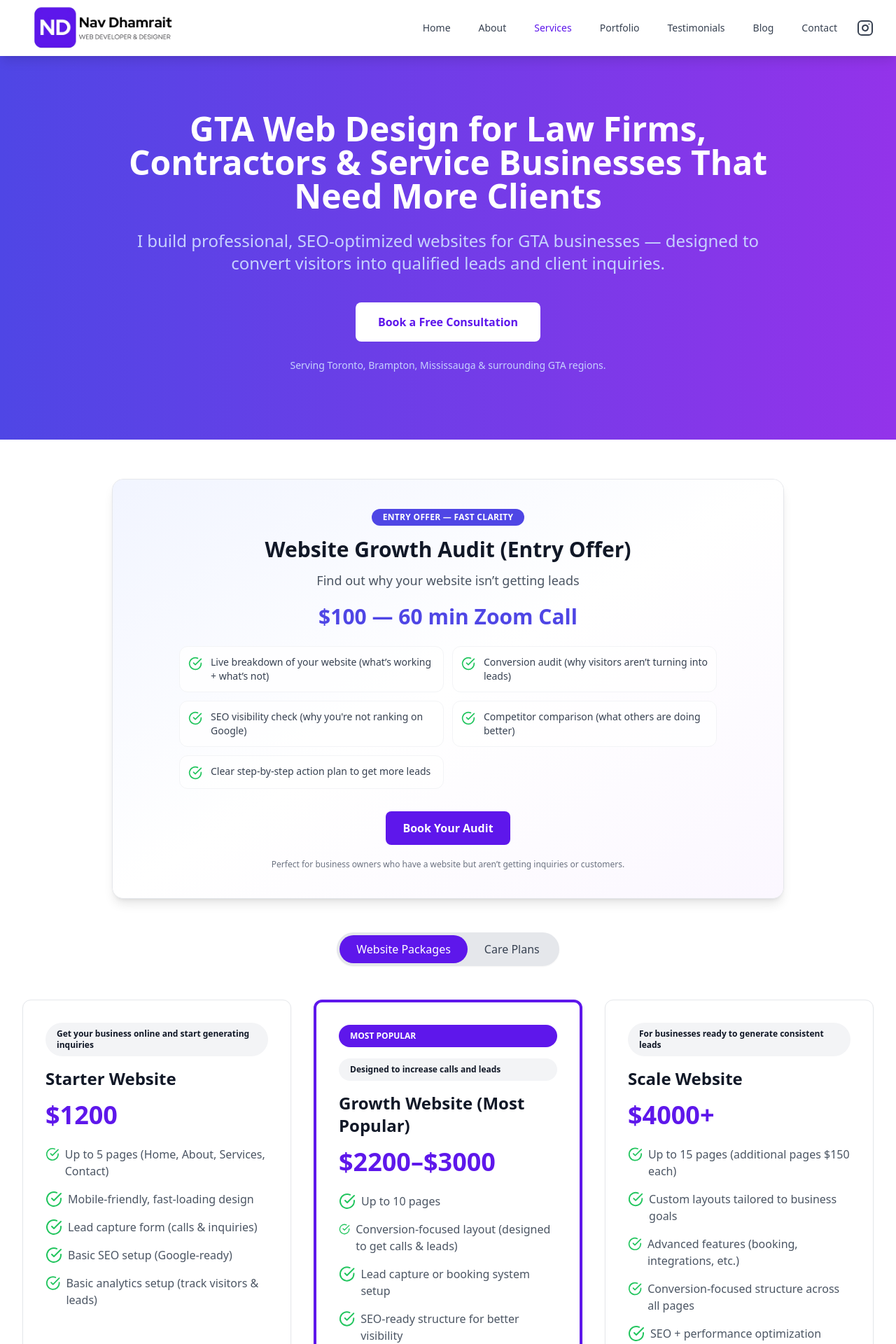
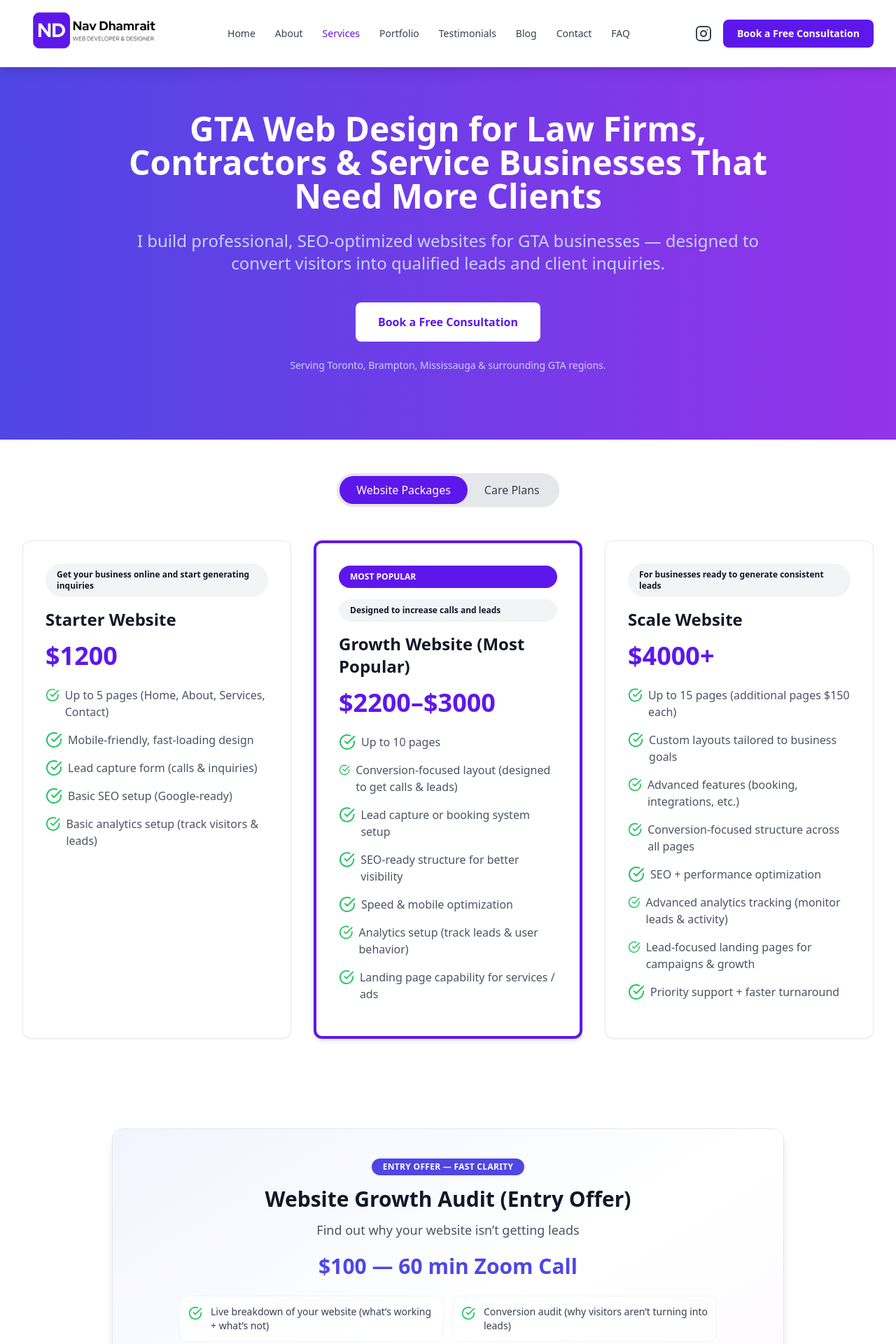
Before and after one commit to nav-commits/WebsiteBusiness, a React (Vite) app: page /services in a window 1280 px wide. Shown: the top 1920 px of the page at 70% size. Built offline with nearby package versions, Linux system fonts and the light colour scheme.

Commit message:
added faq and button

```diff
--- a/src/App.tsx
+++ b/src/App.tsx
@@ -10,6 +10,7 @@ import Contact from "./pages/Contact";
 import { useAnalytics } from "./useAnalystics";
 import Blog from "./pages/Blog";
 import BlogDetail from "./pages/BlogDetail";
+import FAQPage from "./pages/FAQ";
 
 function App() {
   useAnalytics();
@@ -26,6 +27,7 @@ function App() {
           <Route path="/blog" element={<Blog />} />
           <Route path="/blog/:slug" element={<BlogDetail />} />
           <Route path="/contact" element={<Contact />} />
+          <Route path="/faq" element={<FAQPage />} />
           <Route path="*" element={<div className="pt-80 text-center">Page Not Found</div>} />
         </Routes>
       </main>
--- a/src/components/Navbar.tsx
+++ b/src/components/Navbar.tsx
@@ -1,6 +1,7 @@
 import { useState } from "react";
 import { Link, useLocation } from "react-router-dom";
 import { Menu, X, Instagram } from "lucide-react";
+import { Button } from "./Button";
 
 const Navbar = () => {
   const [isOpen, setIsOpen] = useState(false);
@@ -14,6 +15,7 @@ const Navbar = () => {
     { name: "Testimonials", href: "/testimonials" },
     { name: "Blog", href: "/blog" },
     { name: "Contact", href: "/contact" },
+    { name: "FAQ", href: "/faq" },
   ];
 
   const isActive = (path: string) => location.pathname === path;
@@ -21,60 +23,69 @@ const Navbar = () => {
   return (
     <nav className="bg-white shadow-lg fixed w-full z-50">
       <div className="max-w-7xl mx-auto px-4 sm:px-6 lg:px-8">
-        <div className="flex justify-between items-center h-20">
-          {/* LOGO */}
-          <Link to="/" className="flex items-center flex-shrink-0 mt-4 mb-2">
-            {" "}
+        <div className="flex items-center justify-between h-20 md:h-24">
+
+          {/* LEFT: LOGO (RESPONSIVE FIXED) */}
+          <div className="flex items-center flex-shrink-0">
+            <Link to="/">
               <img
                 src="/Images/nav-logo.png"
                 alt="Nav Dhamrait"
                 className="
-               h-[180px]
-               md:h-[80px]
-               lg:h-[225px]
-               w-auto
-               object-contain
+                h-[90px] sm:h-[110px] md:h-[130px] lg:h-[200px]
+                w-auto object-contain
               "
               />
             </Link>
-          {/* DESKTOP MENU */}
-          <div className="hidden md:flex items-center space-x-4">
+          </div>
+
+          {/* CENTER: NAV LINKS (HIDDEN ON SMALLER SCREENS) */}
+          <div className="hidden lg:flex items-center space-x-6 xl:space-x-7">
             {navigation.map((item) => (
               <Link
                 key={item.name}
                 to={item.href}
-                className={`${
+                className={`text-sm font-medium transition-colors duration-200 ${
                   isActive(item.href)
                     ? "text-[#5e17eb]"
                     : "text-gray-700 hover:text-[#5e17eb]"
-                } px-3 py-2 text-sm font-medium transition-colors duration-200`}
+                }`}
               >
                 {item.name}
               </Link>
             ))}
+          </div>
+
+          {/* RIGHT: ICON + CTA (DESKTOP ONLY) */}
+          <div className="hidden lg:flex items-center space-x-4">
 
             {/* Instagram */}
             <a
               href="https://www.instagram.com/navdhamraitweb/"
               target="_blank"
               rel="noopener noreferrer"
-              className="text-gray-700 hover:text-[#5e17eb] ml-4"
+              className="text-gray-700 hover:text-[#5e17eb] transition"
             >
               <Instagram className="h-6 w-6" />
             </a>
+
+            {/* CTA Button */}
+            <Button
+              to="/contact"
+              variant="secondary"
+              className="px-5 py-2.5 text-sm"
+            >
+              Book a Free Consultation
+            </Button>
           </div>
 
-          {/* MOBILE MENU BUTTON */}
-          <div className="md:hidden flex items-center">
+          {/* MOBILE MENU BUTTON (VISIBLE ON SMALL + MD) */}
+          <div className="lg:hidden flex items-center">
             <button
               onClick={() => setIsOpen(!isOpen)}
-              className="inline-flex items-center justify-center p-2 rounded-md text-gray-700 hover:text-[#5e17eb] focus:outline-none"
+              className="p-2 text-gray-700 hover:text-[#5e17eb]"
             >
-              {isOpen ? (
-                <X className="h-6 w-6" />
-              ) : (
-                <Menu className="h-6 w-6" />
-              )}
+              {isOpen ? <X /> : <Menu />}
             </button>
           </div>
         </div>
@@ -82,24 +93,36 @@ const Navbar = () => {
 
       {/* MOBILE MENU */}
       {isOpen && (
-        <div className="md:hidden bg-white shadow">
+        <div className="lg:hidden bg-white shadow">
           <div className="pt-2 pb-4 space-y-1">
+
             {navigation.map((item) => (
               <Link
                 key={item.name}
                 to={item.href}
-                className={`${
+                onClick={() => setIsOpen(false)}
+                className={`block px-4 py-2 text-base font-medium ${
                   isActive(item.href)
-                    ? "bg-indigo-50 text-[#5e17eb]"
+                    ? "text-[#5e17eb] bg-indigo-50"
                     : "text-gray-700 hover:bg-gray-50 hover:text-[#5e17eb]"
-                } block px-4 py-2 text-base font-medium`}
-                onClick={() => setIsOpen(false)}
+                }`}
               >
                 {item.name}
               </Link>
             ))}
 
-            {/* Instagram mobile */}
+            {/* MOBILE CTA */}
+            <div className="px-4 pt-4">
+              <Button
+                to="/contact"
+                variant="secondary"
+                className="w-full px-6 py-4"
+              >
+                Book a Free Consultation
+              </Button>
+            </div>
+
+            {/* MOBILE INSTAGRAM */}
             <a
               href="https://www.instagram.com/navdhamraitweb/"
               target="_blank"
@@ -108,6 +131,7 @@ const Navbar = () => {
             >
               <Instagram className="h-6 w-6" />
             </a>
+
           </div>
         </div>
       )}
--- a/src/pages/Home.tsx
+++ b/src/pages/Home.tsx
@@ -47,7 +47,7 @@ const Home = () => {
                 </Button>
                 <Button
                   to="/portfolio"
-                  variant="secondary"
+                  variant="outline"
                   className="px-8 py-4"
                 >
                   View My Work
--- a/src/pages/Services.tsx
+++ b/src/pages/Services.tsx
@@ -1,4 +1,3 @@
-// src/pages/Services.tsx
 import { Helmet } from "react-helmet-async";
 import { useState } from "react";
 import { CheckCircle } from "lucide-react";
@@ -16,7 +15,8 @@ const fadeInUp = {
 };
 
 const Services = () => {
-  const [activeTab, setActiveTab] = useState<"packages" | "care">("packages");
+  const [activeTab, setActiveTab] =
+    useState<"packages" | "care">("packages");
 
   const audit = services.find((s) => s.category === "audit");
   const packages = services.filter((s) => s.category === "package");
@@ -40,6 +40,7 @@ const Services = () => {
       </Helmet>
 
       <div className="pt-16">
+
         {/* ================= HERO ================= */}
         <motion.section
           className="bg-gradient-to-r from-indigo-600 to-purple-600 text-white py-24 text-center"
@@ -79,10 +80,93 @@ const Services = () => {
           </motion.div>
         </motion.section>
 
-        {/* ================= AUDIT OFFER (REFINED SIZE) ================= */}
+        {/* ================= TABS ================= */}
+        <motion.section
+          className="max-w-5xl mx-auto px-4 sm:px-6 lg:px-8 mt-12 text-center"
+          initial={fadeInUp.hidden}
+          whileInView={fadeInUp.visible}
+          viewport={{ once: true }}
+        >
+          <Tabs
+            options={[
+              { label: "Website Packages", value: "packages" },
+              { label: "Care Plans", value: "care" },
+            ]}
+            selected={activeTab}
+            onChange={(value) =>
+              setActiveTab(value as "packages" | "care")
+            }
+          />
+        </motion.section>
+
+        {/* ================= PACKAGES / CARE GRID ================= */}
+        <motion.section
+          className="py-12 max-w-7xl mx-auto px-4 sm:px-6 lg:px-8"
+          initial={fadeInUp.hidden}
+          whileInView={fadeInUp.visible}
+          viewport={{ once: true }}
+        >
+          <div className="grid grid-cols-1 md:grid-cols-2 lg:grid-cols-3 gap-8">
+            {getData().map((pkg, i) => {
+              const isPremium =
+                pkg.title === "Growth Website (Most Popular)";
+
+              return (
+                <motion.div
+                  key={pkg.title}
+                  variants={fadeInUp}
+                  initial="hidden"
+                  whileInView="visible"
+                  viewport={{ once: true }}
+                  transition={{ duration: 0.6, delay: i * 0.1 }}
+                  className="h-full"
+                >
+                  <Card
+                    className={`flex flex-col h-full p-8 transition-transform transform hover:scale-105 ${
+                      isPremium
+                        ? "border-4 border-[#5e17eb] bg-white shadow-lg"
+                        : "border border-gray-200 bg-white shadow-sm"
+                    }`}
+                  >
+                    {isPremium && (
+                      <div className="mb-4 inline-block rounded-full bg-[#5e17eb] px-4 py-2 text-xs font-bold text-white">
+                        MOST POPULAR
+                      </div>
+                    )}
+
+                    <div className="inline-block mb-4 text-xs font-bold px-4 py-2 rounded-full bg-gray-100 text-gray-900">
+                      {pkg.tagline}
+                    </div>
+
+                    <h3 className="text-2xl font-bold mb-4 text-gray-900">
+                      {pkg.title}
+                    </h3>
+
+                    <p className="text-4xl font-bold text-[#5e17eb] mb-6">
+                      {pkg.price}
+                    </p>
+
+                    <ul className="space-y-4 mb-4 flex-grow">
+                      {pkg.features?.map((feature, idx) => (
+                        <li key={idx} className="flex items-start">
+                          <CheckCircle className="h-6 w-6 text-green-500 mr-2" />
+                          <span className="text-gray-600">
+                            {feature}
+                          </span>
+                        </li>
+                      ))}
+                    </ul>
+                  </Card>
+                </motion.div>
+              );
+            })}
+          </div>
+        </motion.section>
+
+        {/* ================= AUDIT OFFER (NOW AFTER SERVICES) ================= */}
         {audit && (
           <motion.section
-            className="max-w-5xl mx-auto px-4 sm:px-6 lg:px-8 mt-14"
+            className="max-w-5xl mx-auto px-4 mt-20 mb-20  sm:px-6 lg:px-8 mt-20"
             initial={fadeInUp.hidden}
             whileInView={fadeInUp.visible}
             viewport={{ once: true }}
@@ -92,7 +176,6 @@ const Services = () => {
               {/* background accent */}
               <div className="absolute inset-0 bg-gradient-to-br from-indigo-50 via-white to-purple-50 opacity-80" />
 
-              {/* reduced padding (THIS is the main change) */}
               <div className="relative p-8 md:p-10 text-center">
 
                 {/* badge */}
@@ -139,8 +222,6 @@ const Services = () => {
                   >
                     Book Your Audit
                   </Button>
-
-
                 </div>
 
                 {/* note */}
@@ -152,84 +233,6 @@ const Services = () => {
             </div>
           </motion.section>
         )}
-
-        {/* ================= TABS ================= */}
-        <motion.section
-          className="max-w-5xl mx-auto px-4 sm:px-6 lg:px-8 mt-12 text-center"
-          initial={fadeInUp.hidden}
-          whileInView={fadeInUp.visible}
-          viewport={{ once: true }}
-        >
-          <Tabs
-            options={[
-              { label: "Website Packages", value: "packages" },
-              { label: "Care Plans", value: "care" },
-            ]}
-            selected={activeTab}
-            onChange={(value) => setActiveTab(value as "packages" | "care")}
-          />
-        </motion.section>
-
-        {/* ================= PACKAGES / CARE GRID ================= */}
-        <motion.section
-          className="py-12 max-w-7xl mx-auto px-4 sm:px-6 lg:px-8"
-          initial={fadeInUp.hidden}
-          whileInView={fadeInUp.visible}
-          viewport={{ once: true }}
-        >
-          <div className="grid grid-cols-1 md:grid-cols-2 lg:grid-cols-3 gap-8">
-            {getData().map((pkg, i) => {
-              const isPremium = pkg.title === "Growth Website (Most Popular)";
-
-              return (
-                <motion.div
-                  key={pkg.title}
-                  variants={fadeInUp}
-                  initial="hidden"
-                  whileInView="visible"
-                  viewport={{ once: true }}
-                  transition={{ duration: 0.6, delay: i * 0.1 }}
-                  className="h-full"
-                >
-                  <Card
-                    className={`flex flex-col h-full p-8 transition-transform transform hover:scale-105 ${
-                      isPremium
-                        ? "border-4 border-[#5e17eb] bg-white shadow-lg"
-                        : "border border-gray-200 bg-white shadow-sm"
-                    }`}
-                  >
-                    {isPremium && (
-                      <div className="mb-4 inline-block rounded-full bg-[#5e17eb] px-4 py-2 text-xs font-bold text-white">
-                        MOST POPULAR
-                      </div>
-                    )}
-
-                    <div className="inline-block mb-4 text-xs font-bold px-4 py-2 rounded-full bg-gray-100 text-gray-900">
-                      {pkg.tagline}
-                    </div>
-
-                    <h3 className="text-2xl font-bold mb-4 text-gray-900">
-                      {pkg.title}
-                    </h3>
-
-                    <p className="text-4xl font-bold text-[#5e17eb] mb-6">
-                      {pkg.price}
-                    </p>
-
-                    <ul className="space-y-4 mb-4 flex-grow">
-                      {pkg.features?.map((feature, idx) => (
-                        <li key={idx} className="flex items-start">
-                          <CheckCircle className="h-6 w-6 text-green-500 mr-2" />
-                          <span className="text-gray-600">{feature}</span>
-                        </li>
-                      ))}
-                    </ul>
-                  </Card>
-                </motion.div>
-              );
-            })}
-          </div>
-        </motion.section>
 
         {/* ================= CTA ================= */}
         <section className="py-24 bg-gradient-to-r from-indigo-600 to-purple-600 text-white">
@@ -257,6 +260,7 @@ const Services = () => {
             </div>
           </div>
         </section>
+
       </div>
     </>
   );
```
Also changed, not shown: src/pages/Contact.tsx (+12 -97 lines), src/pages/FAQ.tsx (added, +78 -0 lines). Lines whose indentation alone changed are shown as unchanged.
